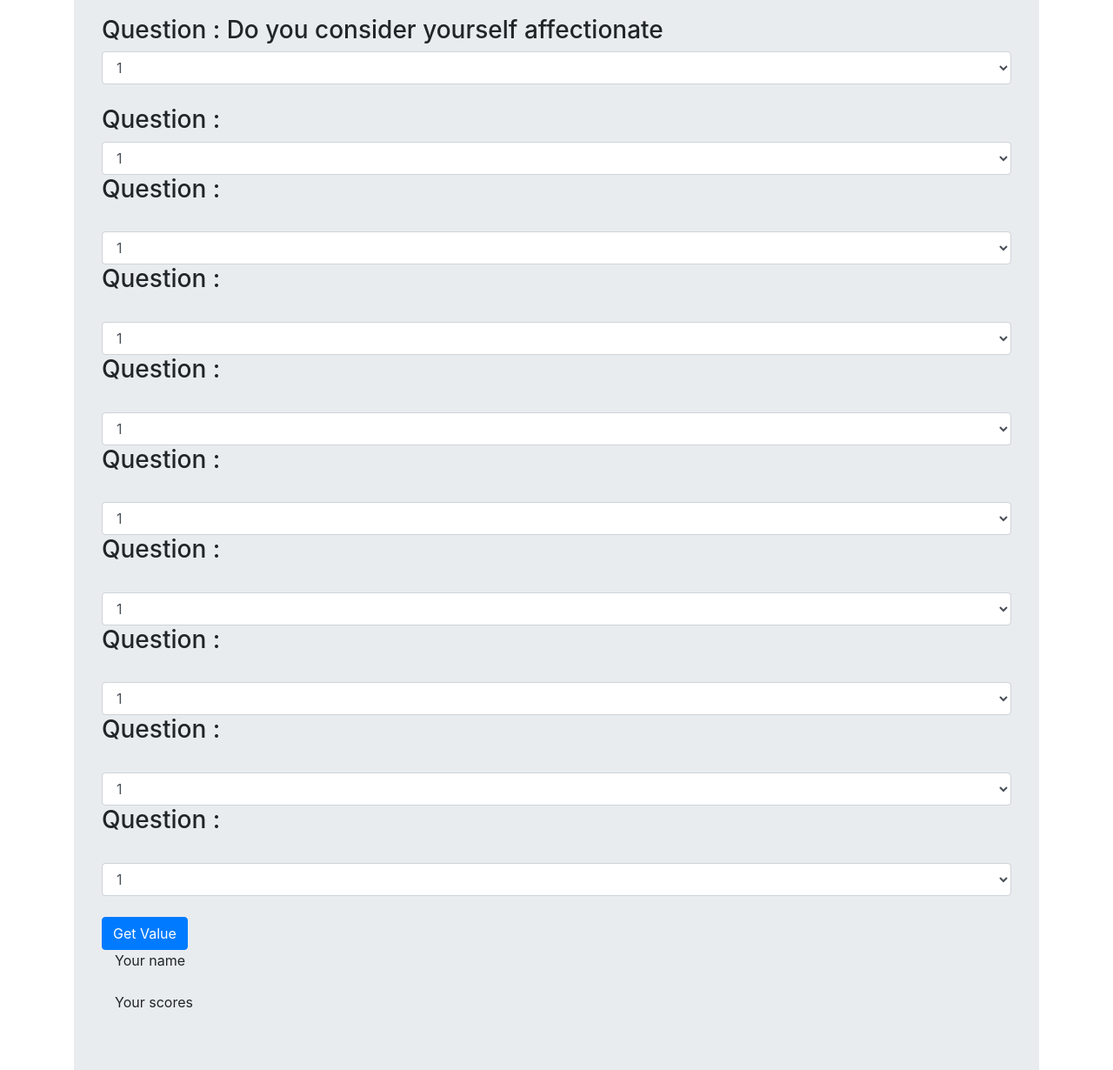
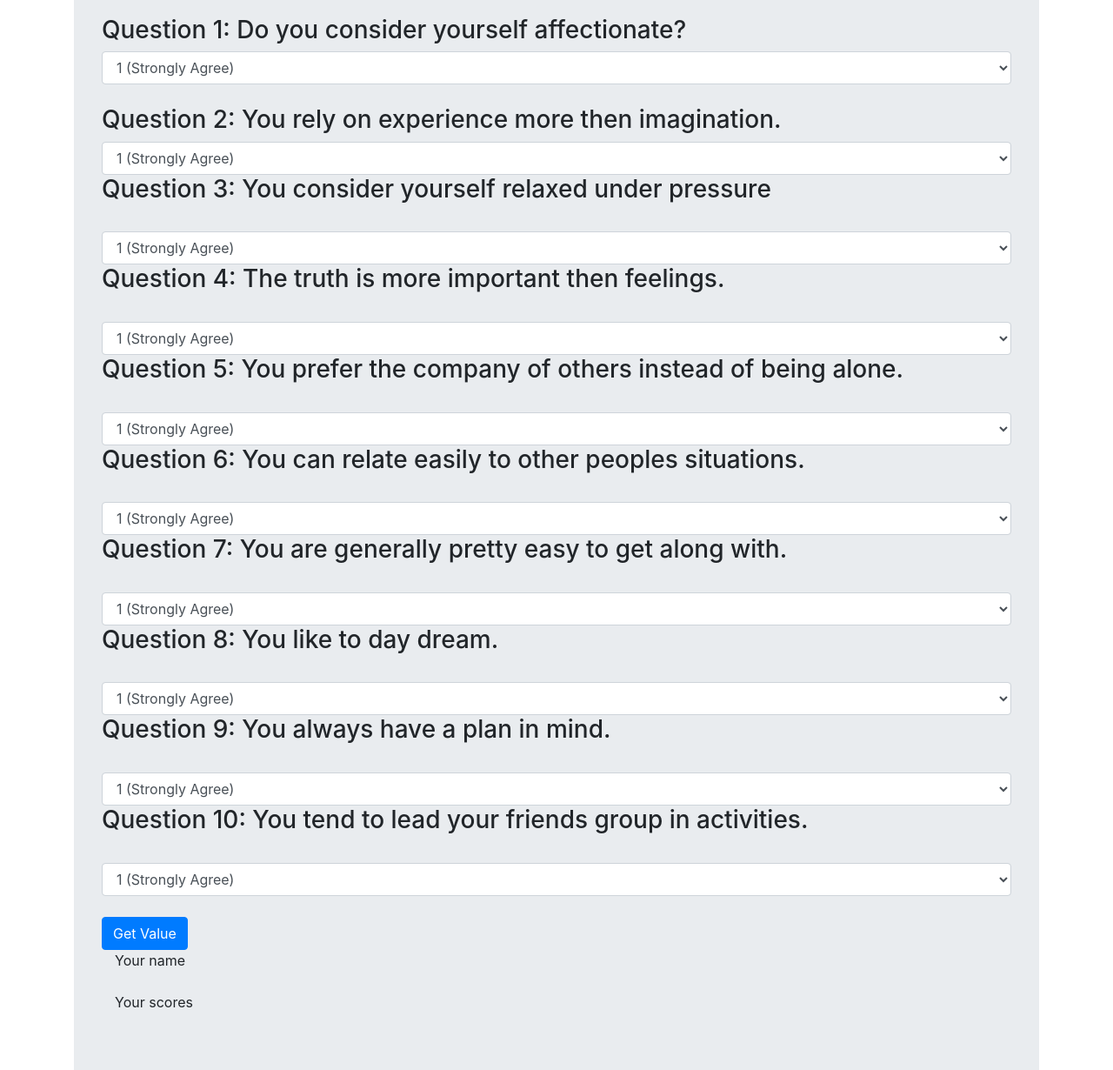
Before and after one commit to JEinsel/friend-finder, a plain HTML site: page app/public/questionaire.html in a window 1280 px wide. Shown: the part 460-1690 px from the top of the page at 87% size. Drawn offline with nearby package versions, Linux system fonts and the light colour scheme.

Commit message:
Added question and succesful appends to webpage.

```diff
--- a/app/public/questionaire.html
+++ b/app/public/questionaire.html
@@ -28,103 +28,103 @@
                 <input type="email" class="form-control" id="photo" placeholder="photo url">
             </div>
             <br><br>
-            <h3>Question : Do you consider yourself affectionate</h3>
+            <h3>Question 1: Do you consider yourself affectionate?</h3>
             <select class="form-control" id="questionOne">
-                <option>1</option>
+                <option>1 (Strongly Agree)</option>
                 <option>2</option>
                 <option>3</option>
                 <option>4</option>
-                <option>5</option>
+                <option>5 (Strongly Disagree)</option>
 
             </select>
             <br>
-            <h3>Question : </h3>
+            <h3>Question 2: You rely on experience more then imagination.</h3>
             <select class="form-control" id="questionTwo">
-                <option>1</option>
+                <option>1 (Strongly Agree)</option>
                 <option>2</option>
                 <option>3</option>
                 <option>4</option>
-                <option>5</option>
+                <option>5 (Strongly Disagree)</option>
             </select>
-            <h3>Question : </h3>
+            <h3>Question 3: You consider yourself relaxed under pressure </h3>
             <br>
 
             <select class="form-control" id="questionThree">
-                <option>1</option>
+                <option>1 (Strongly Agree)</option>
                 <option>2</option>
                 <option>3</option>
                 <option>4</option>
-                <option>5</option>
+                <option>5 (Strongly Disagree)</option>
             </select>
-            <h3>Question : </h3>
+            <h3>Question 4: The truth is more important then feelings.</h3>
             <br>
 
             <select class="form-control" id="questionFour">
-                <option>1</option>
+                <option>1 (Strongly Agree)</option>
                 <option>2</option>
                 <option>3</option>
                 <option>4</option>
-                <option>5</option>
+                <option>5 (Strongly Disagree)</option>
             </select>
-            <h3>Question : </h3>
+            <h3>Question 5: You prefer the company of others instead of being alone.</h3>
             <br>
 
             <select class="form-control" id="questionFive">
-                <option>1</option>
+                <option>1 (Strongly Agree)</option>
                 <option>2</option>
                 <option>3</option>
                 <option>4</option>
-                <option>5</option>
+                <option>5 (Strongly Disagree)</option>
             </select>
-            <h3>Question : </h3>
+            <h3>Question 6: You can relate easily to other peoples situations.</h3>
             <br>
 
             <select class="form-control" id="questionSix">
-                <option>1</option>
+                <option>1 (Strongly Agree)</option>
                 <option>2</option>
                 <option>3</option>
                 <option>4</option>
-                <option>5</option>
+                <option>5 (Strongly Disagree)</option>
             </select>
-            <h3>Question : </h3>
+            <h3>Question 7: You are generally pretty easy to get along with.</h3>
             <br>
 
             <select class="form-control" id="questionSeven">
-                <option>1</option>
+                <option>1 (Strongly Agree)</option>
                 <option>2</option>
                 <option>3</option>
                 <option>4</option>
-                <option>5</option>
+                <option>5 (Strongly Disagree)</option>
             </select>
-            <h3>Question : </h3>
+            <h3>Question 8: You like to day dream.</h3>
             <br>
 
             <select class="form-control" id="questionEight">
-                <option>1</option>
+                <option>1 (Strongly Agree)</option>
                 <option>2</option>
                 <option>3</option>
                 <option>4</option>
-                <option>5</option>
+                <option>5 (Strongly Disagree)</option>
             </select>
-            <h3>Question : </h3>
+            <h3>Question 9: You always have a plan in mind.</h3>
             <br>
 
             <select class="form-control" id="questionNine">
-                <option>1</option>
+                <option>1 (Strongly Agree)</option>
                 <option>2</option>
                 <option>3</option>
                 <option>4</option>
-                <option>5</option>
+                <option>5 (Strongly Disagree)</option>
             </select>
-            <h3>Question : </h3>
+            <h3>Question 10: You tend to lead your friends group in activities.</h3>
             <br>
 
             <select class="form-control" id="questionTen">
-                <option>1</option>
+                <option>1 (Strongly Agree)</option>
                 <option>2</option>
                 <option>3</option>
                 <option>4</option>
-                <option>5</option>
+                <option>5 (Strongly Disagree)</option>
             </select>
             <br>
 
@@ -208,7 +208,7 @@
 
 
             // $("#friendPhoto").text(`Your friends Photo ${data.friendPhoto}`)
-            $("#friendScore").text(`Differences in score ${data.friendDifference}`)
+            $("#friendScore").text(`Your friends score ${data.friendDifference}`)
         });
     }
 </script>
```
